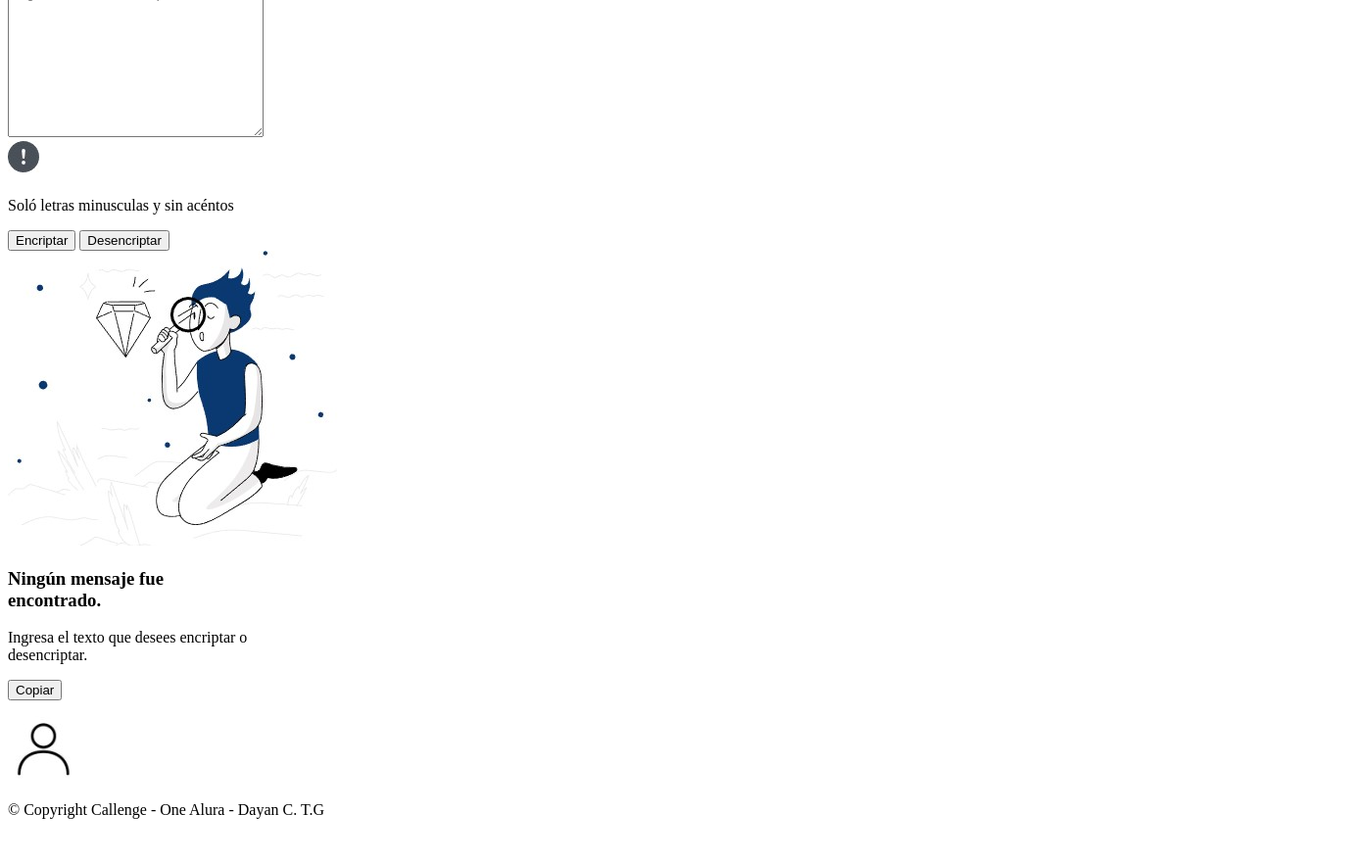
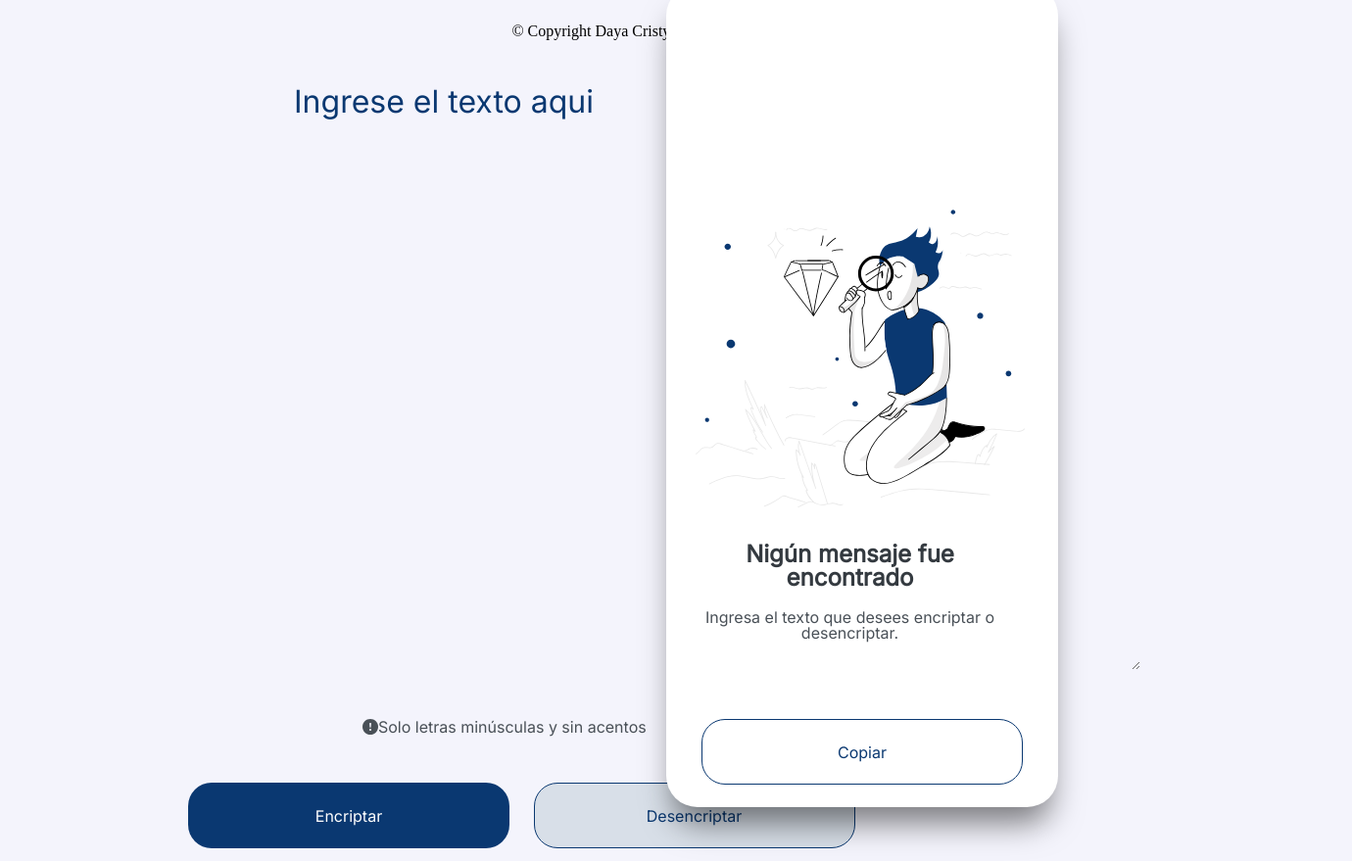
Before and after one commit to daya258/EncriptadordeTexto, a plain HTML site: page index.html in a window 1280 px wide. Shown: the part 86-965 px from the top of the page at 98% size, 1380 px wide, since content can reach past the window. Before the commit the page ends 938 px from the top, so only its background shows below. Drawn offline with Linux system fonts and the light colour scheme.

Commit message:
Se agrega el css y las funciones de js

```diff
--- a/index.html
+++ b/index.html
@@ -6,64 +6,68 @@
         <meta charset="UTF-8">
         <meta http-equiv="X-UA-Compatible" content="IE=edge">
         <meta name="viewport" content="width=device-width, initial-scale=1.0">
-    <link rel="styleshett" href="styles.css">
-    <link href="https: //fonts-googleapis.com/css2?family=Inter:wgt@200;300;400&display=swap" rel="styleshett">
-    <title>Encriptador de Texto</title>
+        <meta http-equiv="Permissions-Policy" content="interest-cohort=()">
+        <link rel="stylesheet" href="reset.css">
+        <link rel="stylesheet" href="styles.css">
+        <link href="https://fonts.googleapis.com/css2?family=Inter:wght@200;300;400&display=swap" rel="stylesheet">
+        <title>Encriptador challenge</title>
     </head>
 
     <body>
+
         <header>
-        <img class="logo" src="/imagenes/logo.jpg" alt="logo">
+            <img class="logo" src="/imagenes/Logo.svg" alt="logo">
         </header>
 
         <main>
-        <section class="seccion-1">
-            <div class="container">
-                <div class="encriptar">
-                    <textarea name="texto" class="texto" id="texto" cols="30" rows="10"
-                        placeholder="Ingresa el texto aquí"></textarea>
+
+            <section class="seccion1">
+
+                <div class="contenedorcajatexto">
+                    <textarea placeholder="Ingrese el texto aqui" class="cajatexto"></textarea>
                 </div>
 
                 <div class="alerta">
-                    <img src="/imagenes/alerta.jpg" alt="alerta">
+                    <img src="Imagenes/alerta.svg" alt="alerta">
+                    <p>  Solo letras minúsculas y sin acentos </p>
                 </div>
 
-                <div class="terminos">
-                    <p>Soló letras minusculas y sin acéntos</p>
+                <div class="contenedor-botones">
+                    <input type="button" class="btn-encriptar" value="Encriptar">
+                    <input type="button" class="btn-desencriptar" value="Desencriptar">
                 </div>
 
-                <div class="botones">
-                    <input type="button" class="btn-encriptar" value="Encriptar" onclick="encriptar()">
-                    <input type="button" class="btn-desencriptar" value="Desencriptar" onclick="desencriptar()">
-                </div>
-            </div>
             </section>
 
-        <section class="seccion-2">
-            <div class="imagen-imagen">
-                <img src="/imagenes/muñeco.jpg" alt="muñeco">
+            <section class="seccion2">
+
+                <div class="contenedormunieco">
+                    <img src="Imagenes/Muñeco.svg" alt="muñico">
                 </div>
-            <div class="parrafo">
-                <h3>Ningún mensaje fue <br> encontrado.</h3>
+
+                <div class="contenedor-parrafo">
+                    <h3>Nigún mensaje fue <br> encontrado</h3>
                     <p>Ingresa el texto que desees encriptar o <br> desencriptar.</p>
                 </div>
-            <div class="copiar">
+
+                <div class="contenedor-copiar">
                     <input type="button" class="btn-copiar" value="Copiar">
                 </div>
-            <div class="resultado">
+
+                <div class="contenedor-resultado">
                     <p class="texto-resultado"></p>
                 </div>
+
             </section>
 
         </main>
 
         <footer>
-        <img src="/imagenes/candado.jpg" alt="imagen2">
-        <p class="copyright">&copy Copyright Callenge - One Alura - Dayan C. T.G</p>
+            <p class="copyright">&copy Copyright Daya Cristy T.G - 2023</p>
         </footer>
+
+        <script src="script.js"></script>
 
     </body>
 
-<script src="index.js"></script>
-
 </html>
--- /dev/null
+++ b/reset.css
@@ -0,0 +1,48 @@
+/* http://meyerweb.com/eric/tools/css/reset/
+   v2.0 | 20110126
+   License: none (public domain)
+*/
+
+html, body, div, span, applet, object, iframe,
+h1, h2, h3, h4, h5, h6, p, blockquote, pre,
+a, abbr, acronym, address, big, cite, code,
+del, dfn, em, img, ins, kbd, q, s, samp,
+small, strike, strong, sub, sup, tt, var,
+b, u, i, center,
+dl, dt, dd, ol, ul, li,
+fieldset, form, label, legend,
+table, caption, tbody, tfoot, thead, tr, th, td,
+article, aside, canvas, details, embed,
+figure, figcaption, footer, header, hgroup,
+menu, nav, output, ruby, section, summary,
+time, mark, audio, video {
+	margin: 0;
+	padding: 0;
+	border: 0;
+	font-size: 100%;
+	font: inherit;
+	vertical-align: baseline;
+}
+/* HTML5 display-role reset for older browsers */
+article, aside, details, figcaption, figure,
+footer, header, hgroup, menu, nav, section {
+	display: block;
+}
+body {
+	line-height: 1;
+}
+ol, ul {
+	list-style: none;
+}
+blockquote, q {
+	quotes: none;
+}
+blockquote:before, blockquote:after,
+q:before, q:after {
+	content: '';
+	content: none;
+}
+table {
+	border-collapse: collapse;
+	border-spacing: 0;
+}
--- /dev/null
+++ b/script.js
@@ -0,0 +1,101 @@
+var botonEncriptar = document.querySelector(".btn-encriptar");
+var botonDesencriptar = document.querySelector(".btn-desencriptar");
+var munieco = document.querySelector(".contenedormunieco");
+var contenedor = document.querySelector(".contenedor-parrafo");
+var resultado = document.querySelector(".texto-resultado");
+
+botonEncriptar.onclick = encriptar;
+botonDesencriptar.onclick = desencriptar;
+
+function encriptar(){
+    ocultarAdelante();
+    var cajatexto = recuperarTexto()
+    resultado.textContent = encriptarTexto(cajatexto);
+}
+
+function desencriptar(){
+    ocultarAdelante();
+    var cajatexto = recuperarTexto()
+    resultado.textContent = desencriptarTexto(cajatexto);
+}
+
+function recuperarTexto(){
+    var cajatexto = document.querySelector(".cajatexto")
+    return cajatexto.value
+}
+
+function ocultarAdelante(){
+    munieco.classList.add("ocultar");
+    contenedor.classList.add("ocultar");
+}
+
+function encriptarTexto(mensaje){
+    var texto = mensaje;
+    var textoFinal = "";
+
+    for(var i = 0; i < texto.length; i++){
+        if(texto[i] == "a"){
+            textoFinal = textoFinal + "ai"
+        }
+        else if(texto[i] == "e"){
+            textoFinal = textoFinal + "enter"
+        }
+        else if(texto[i] == "i"){
+            textoFinal = textoFinal + "imes"
+        }
+        else if(texto[i] == "o"){
+            textoFinal = textoFinal + "ober"
+        }
+        else if(texto[i] == "u"){
+            textoFinal = textoFinal + "ufat"
+        }
+        else{
+            textoFinal = textoFinal + texto[i]
+        }
+    }
+    return textoFinal;
+
+}
+
+function desencriptarTexto(mensaje){
+    var texto = mensaje;
+    var textoFinal = "";
+
+    for(var i = 0; i < texto.length; i++){
+        if(texto[i] == "a"){
+            textoFinal = textoFinal + "a"
+            i = i+1;
+        }
+        else if(texto[i] == "e"){
+            textoFinal = textoFinal + "e"
+            i = i+4;
+        }
+        else if(texto[i] == "i"){
+            textoFinal = textoFinal + "i"
+            i = i+3;
+        }
+        else if(texto[i] == "o"){
+            textoFinal = textoFinal + "o"
+            i = i+3;
+        }
+
+        else if(texto[i] == "u"){
+            textoFinal = textoFinal + "u"
+            i = i+3;
+        }
+        else{
+            textoFinal = textoFinal + texto[i];
+        }
+
+    }
+
+    return textoFinal;
+
+}
+
+const btnCopiar = document.querySelector(".btn-copiar");
+    btnCopiar.addEventListener("click", copiar = () => {
+    var contenido = document.querySelector(".texto-resultado").textContent;
+    navigator.clipboard.writeText(contenido);
+    console.log("hola");
+});
--- a/styles.css
+++ b/styles.css
@@ -4,18 +4,188 @@
     font-family: 'Inter', sans-serif;
 }
 
-body {
-    background-color: #f4f4f4;
+body{
+    background-color: #f4f4fc;
 }
 
-header {
+header{
     width: 100%;
-    height: auto;
+    height: 70px;
 }
 
-.logo {
-    width: 100%;
+.logo{
+    width: 100px;
     height: 50px;
     padding-top: 20px;
     padding-left: 40px;
 }
+
+main{
+    position: absolute;
+    width: 100%;
+    height: 90%;
+    display: flex;
+    justify-content: space-between;
+}
+
+.contenedorcajatexto{
+    position: absolute;
+    left: 200px;
+    top: 100px;
+    padding-left: 100px;
+    width: 1080px;
+    height: 600px;
+}
+
+.cajatexto{
+    width: 80%;
+    height: 100%;
+    border: none;
+    background-color: #f4f4fc;
+    cursor: pointer;
+    color: #0A3871;
+    font-size: 32px;
+    font-weight: 400;
+    font-family: 'Inter', sans-serif;
+}
+
+.cajatexto::placeholder{
+    color: #0A3871;
+}
+
+.alerta{
+    position: absolute;
+    top: 750px;
+    left: 370px;
+    display: flex;
+    color: #495057;
+}
+
+.contenedor-botones{
+    position: absolute;
+    top: 800px;
+    height: 80px;
+    padding-left: 15%;
+    padding-top: 15px;
+}
+
+.btn-encriptar{
+    width: 328px;
+    height: 67px;
+    border-radius: 24px;
+    background-color: #0A3871;
+    color: white;
+    font-size: 16px;
+    font-weight: 400;
+    font-family: 'Inter', sans-serif;
+    border: none;
+    margin-right: 20px;
+    cursor: pointer;
+}
+
+.btn-desencriptar{
+    width: 328px;
+    height: 67px;
+    border-radius: 24px;
+    background-color: #D8DFE8;
+    color: #0A3871;
+    font-size: 16px;
+    font-weight: 400;
+    font-family: 'Inter', sans-serif;
+    border: 1px solid #0A3871;
+    cursor: pointer;
+}
+
+.seccion2{
+    display: block;
+    position: relative;
+    width: 400px;
+    height: 840px;
+    right: 200px;
+    padding-right: 20px;
+    background-color: #ffffff;
+    box-sizing: border-box;
+    border-radius: 32px;
+    box-shadow: 0px 24px 32px -8px rgba(0, 0, 0, 0.50);
+}
+
+.contenedormunieco{
+    position: absolute;
+    left: 30px;
+    top: 180px;
+    box-sizing: border-box;
+    padding-top: 50px;
+}
+
+.contenedor-parrafo{
+    position: absolute;
+    box-sizing: border-box;
+    top: 570px;
+    left: 40px;
+ }
+
+ .contenedor-parrafo h3{
+    font-size: 24px;
+    font-weight: 700;
+    font-family: 'Inter', sans-serif;
+    text-align: center;
+    color: #343A40;
+}
+
+.contenedor-parrafo p{
+    font-family: 'Inter', sans-serif;
+    font-weight: 400;
+    font-size: 16px;
+    text-align: center;
+    color: #495057;
+    padding-top: 20px;
+}
+
+.contenedor-resultado{
+    position: absolute;
+    bottom: 330px;
+    width: 320px;
+    height: 450px;
+    padding: 0;
+    box-sizing: border-box;
+    margin-left: 25px;
+}
+
+.contenedor-resultado p{
+    color: #495057;
+    font-size: 25px;
+}
+
+.contenedor-copiar{
+    display: flex;
+    position: absolute;
+    bottom: 400px;
+    top: 700px;
+    background-color: aqua;
+    padding-left: 40px;
+}
+
+.btn-copiar{
+    width: 328px;
+    height: 67px;
+    border-radius: 24px;
+    background-color: #ffffff;
+    color: #0A3871;
+    font-size: 16px;
+    font-weight: 400;
+    font-family: 'Inter', sans-serif;
+    border: 1px solid #0A3871;
+    cursor: pointer;
+    position: relative;
+    top: 50px;
+    right: 4px;
+}
+
+.ocultar{
+    display: none;
+}
+
+footer{
+    text-align: center;
+    padding:40px;
+}
```
Also changed, not shown: index.js (deleted). Lines whose indentation alone changed are shown as unchanged.
